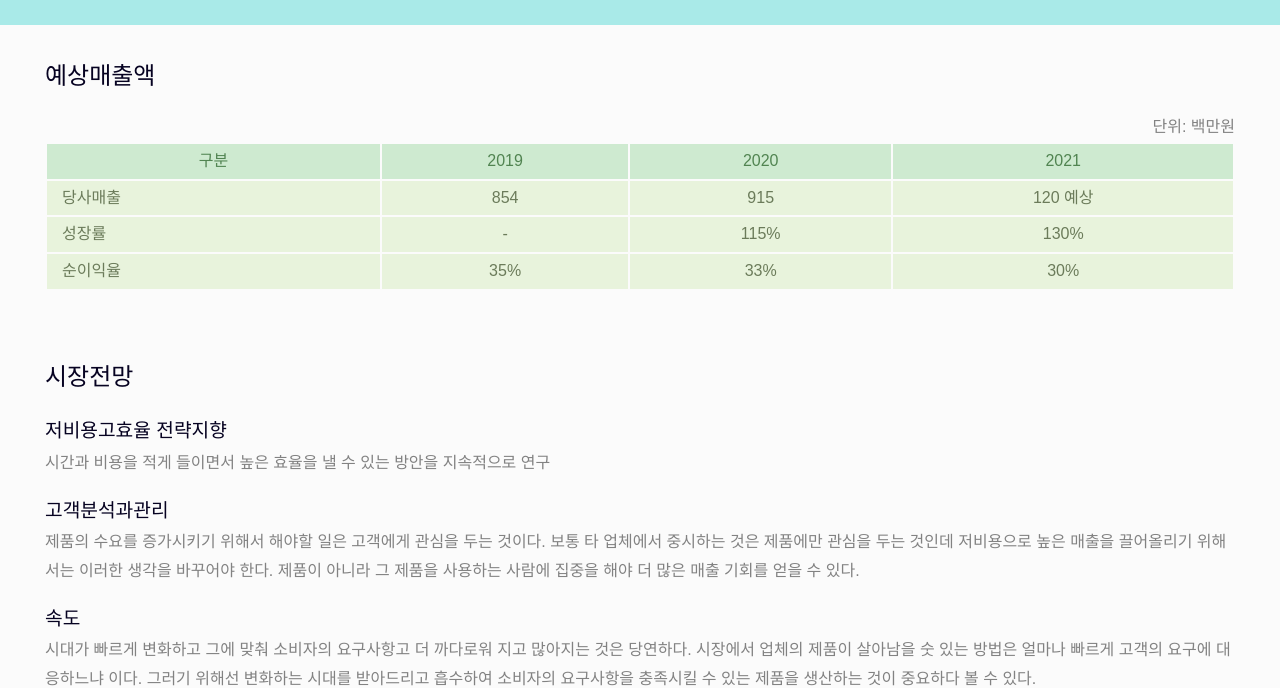
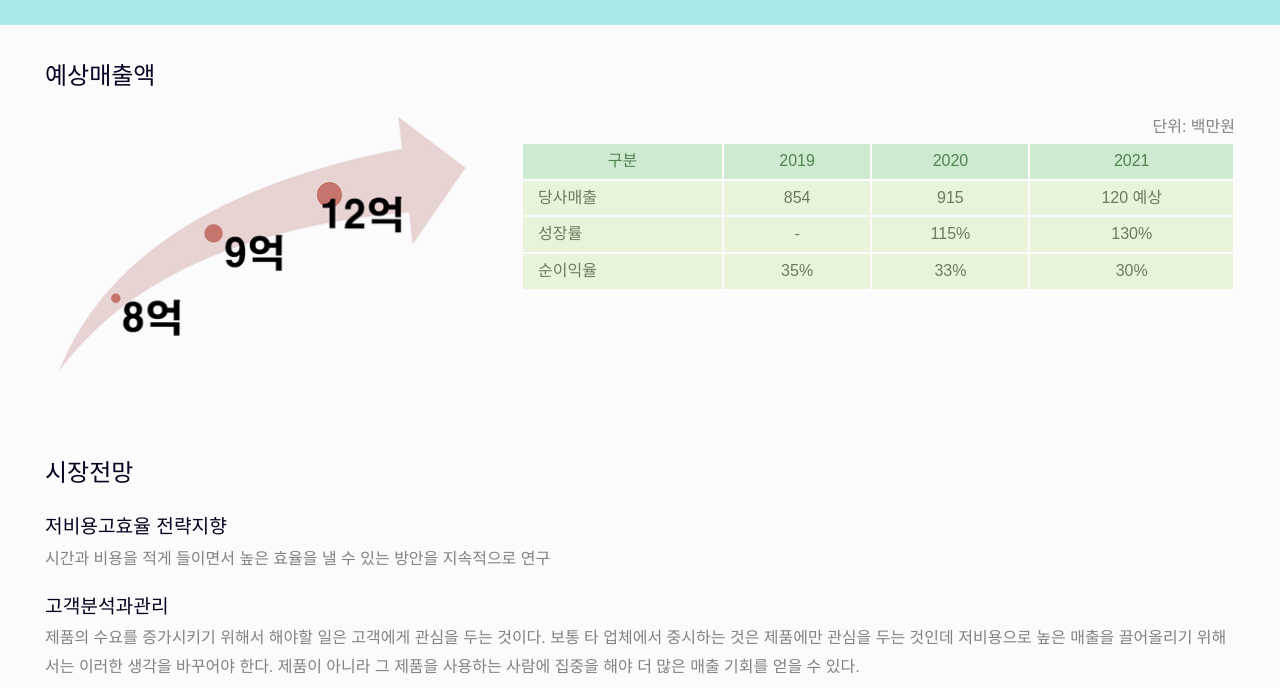
Before and after one commit to jinwoo-engineering/jinwoo-engineering.github.io, a website: page src/sales.html in a window 1280 px wide. Shown: the part 145-833 px from the top of the page. Drawn offline with nearby package versions, Linux system fonts and the light colour scheme; files that its build step writes are made by us from their sources; files whose address does not match are found by name.

Commit message:
Add sales chart

```diff
--- a/src/sales.html
+++ b/src/sales.html
@@ -32,8 +32,13 @@
 
 	<div class="contents">
 		<div class="contents-inner">
-			<section id="section01" class="section expected">
+			<section id="section01" class="section">
 				<h3 class="section-title">예상매출액</h3>
+				<div class="expected">
+					<div class="expected-media">
+						<img src="./media/sales-chart.gif">
+					</div>
+					<div class="expected-data">
 						<div class="expected-units">
 							<span class="unit">단위: 백만원</span>
 						</div>
@@ -67,6 +72,8 @@
 								</tr>
 							</tbody>
 						</table>
+					</div>
+				</div>
 			</section>
 			<section id="section02" class="section outlook">
 				<h3 class="section-title">시장전망</h3>
--- a/src/scss/sales.scss
+++ b/src/scss/sales.scss
@@ -16,6 +16,16 @@
 }
 
 .expected{
+	display: flex;
+	&-media{
+		flex: 1;
+		img{
+			width: 100%;
+		}
+	}
+	&-data{
+		flex: 1.5;
+	}
 	&-units{
 		text-align: right;
 	}
@@ -43,5 +53,8 @@
 			background-color: #a9eae8;
 		}
 	}
+	.expected{
+		display: block;
+	}
 
 }
```
Also changed, not shown: public/sales.html (+1 -1 lines), public/css/sales.css, public/media/sales-chart.gif (added), 1 other file. Lines whose indentation alone changed are shown as unchanged.
